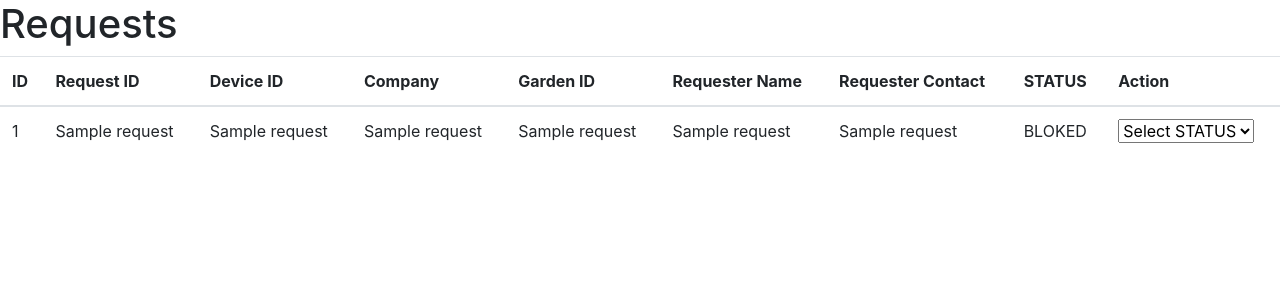
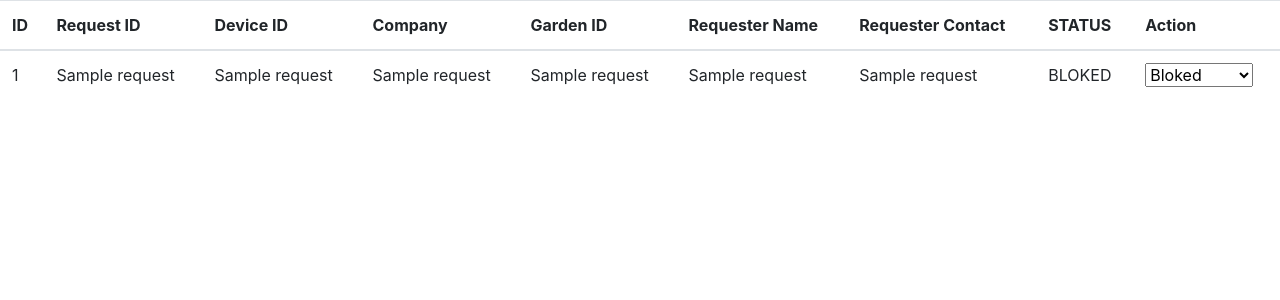
Before and after one commit to Rajibcse8/T-mate-Device-Verification, a Flask app: template templates/home.html in a window 1280 px wide. Shown: the top 300 px of the page. Run offline with Flask 3, Linux system fonts and the light colour scheme; the template is opened without the code that fills it: most values are stand-ins (such as "Sample title", 1, 10 or a date in 2020); some libraries are stand-ins or nearby versions.

Commit message:
get dynamic drop-down data by using this keyword

```diff
--- a/app.py
+++ b/app.py
@@ -3,7 +3,7 @@ import random
 import uuid
 
 import mariadb
-import pymysql
+# import pymysql
 from flask import Flask, json, jsonify, redirect, render_template, request
 
 app = Flask(__name__)
--- a/templates/home.html
+++ b/templates/home.html
@@ -10,9 +10,9 @@
     <script src="https://cdnjs.cloudflare.com/ajax/libs/twitter-bootstrap/4.6.0/js/bootstrap.min.js"></script>
     <title>Requests</title>
   </head>
-  <body>
-    <h1>Requests</h1>
-    <table class="table">
+  <f action="" method="">
+    <table class="table" id="">
+
       <thead>
         <tr>
           <th>ID</th>
@@ -41,42 +41,49 @@
             else 'BLOKED' }}
           </td>
           <td>
-            <select name="status" id="status">
-              <option value="">Select STATUS</option>
+            <select class="status">
 
-              {% if request[7] == 1 %}
-              <option value="1" disabled>Requested</option>
-              <option value="2">APPROVED</option>
-              <option value="3">Bloked</option>
-              {%elif request[7]==2%}
-              <option value="1">Requested</option>
-              <option value="2" disabled>APPROVED</option>
-              <option value="3">Bloked</option>
+
+              {% if request[7] == 2 %}
+              <option value="{{request[1]}}"> Requested</option>
+              <option value="{{request[1]}}" selected disabled>APPROVED</option>
+              <option value="{{request[1]}}" Myfunction({{ request[0] }},4)>Bloked</option>
+              {%elif request[7]==1%}
+              <option value="{{request[1]}}" selected disabled>Requested</option>
+              <option value="{{request[1]}}" Myfunction({{ request[0] }},2)>APPROVED</option>
+              <option value="{{request[1]}}" Myfunction({{ request[0] }},4)>Bloked</option>
               {%else%}
-              <option value="1">Requested</option>
-              <option value="2">APPROVED</option>
-              <option value="3" disabled>Bloked</option>
+              <option value="{{request[1]}}" Myfunction({{ request[0] }},1)>
+                Requested
+              </option>
+              <option value="{{request[1]}}" Myfunction({{ request[0] }},2)>APPROVED</option>
+              <option value="{{request[1]}}" selected disabled>Bloked</option>
               {% endif %}
             </select>
           </td>
+        </tr>
 
-          <!-- <td>
-            <a href="/edit_request/{{ request[0] }}/2" class="btn btn-primary"
-              >APPROVE</a
-            >
-          </td> -->
-          <!-- <td>
-            <a href="/edit_request/{{ request[0] }}/4" class="btn btn-danger"
-              >BLOCK</a
-            >
-          </td> -->
-        </tr>
         {% endfor %}
       </tbody>
     </table>
     <!-- <a href="/new_request">New Request</a> -->
 
+
     <!--AJAX CODE-->
-    <script type="text/javascript"></script>
+    <script type="text/javascript">
+      // function Myfunction(id, status) {
+      //   alert(id);
+      // }
+
+      $(".status").change(function () {
+        var val = $(this).val();
+
+
+      });
+
+      // function hello() {
+      //   alert("ta");
+      // }
+    </script>
   </body>
 </html>
```
